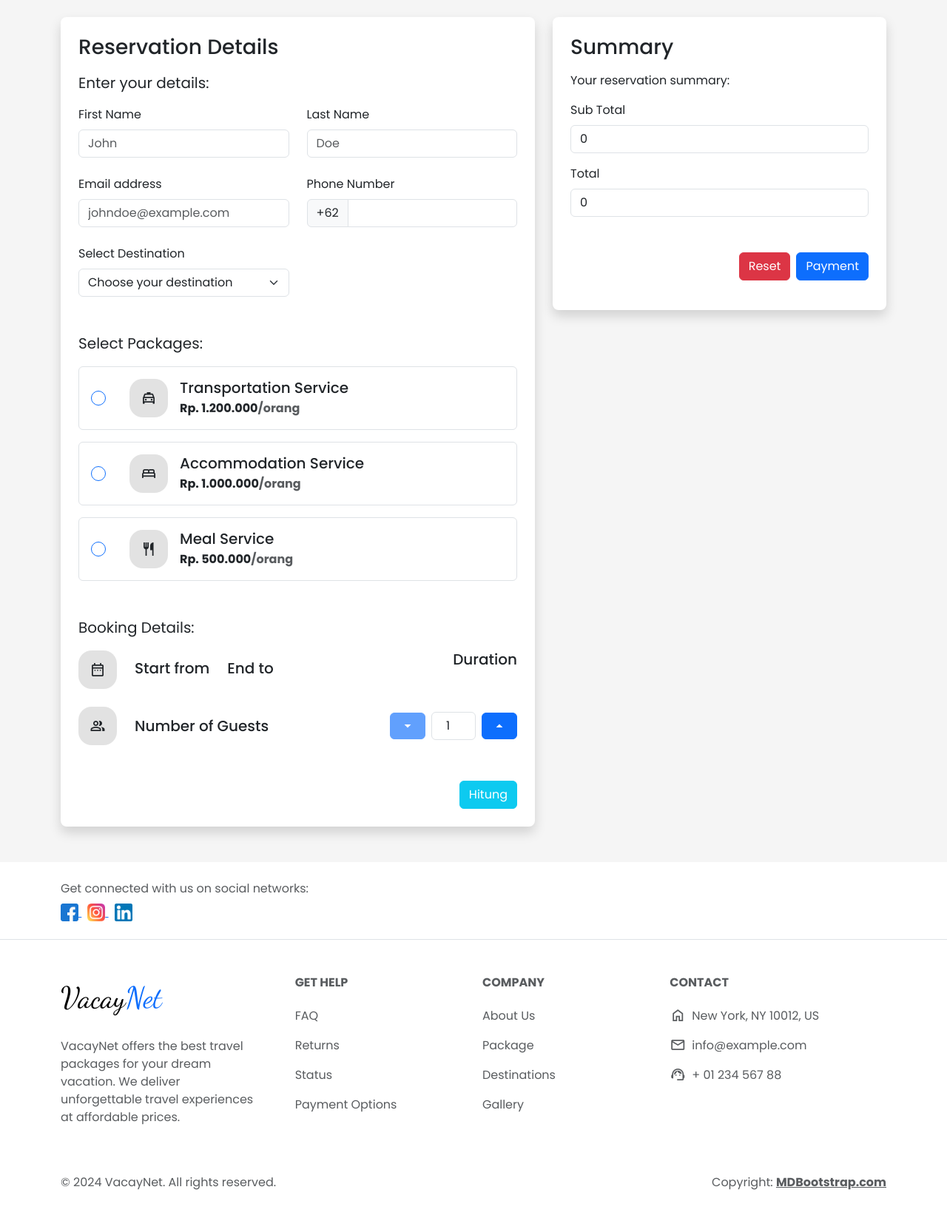
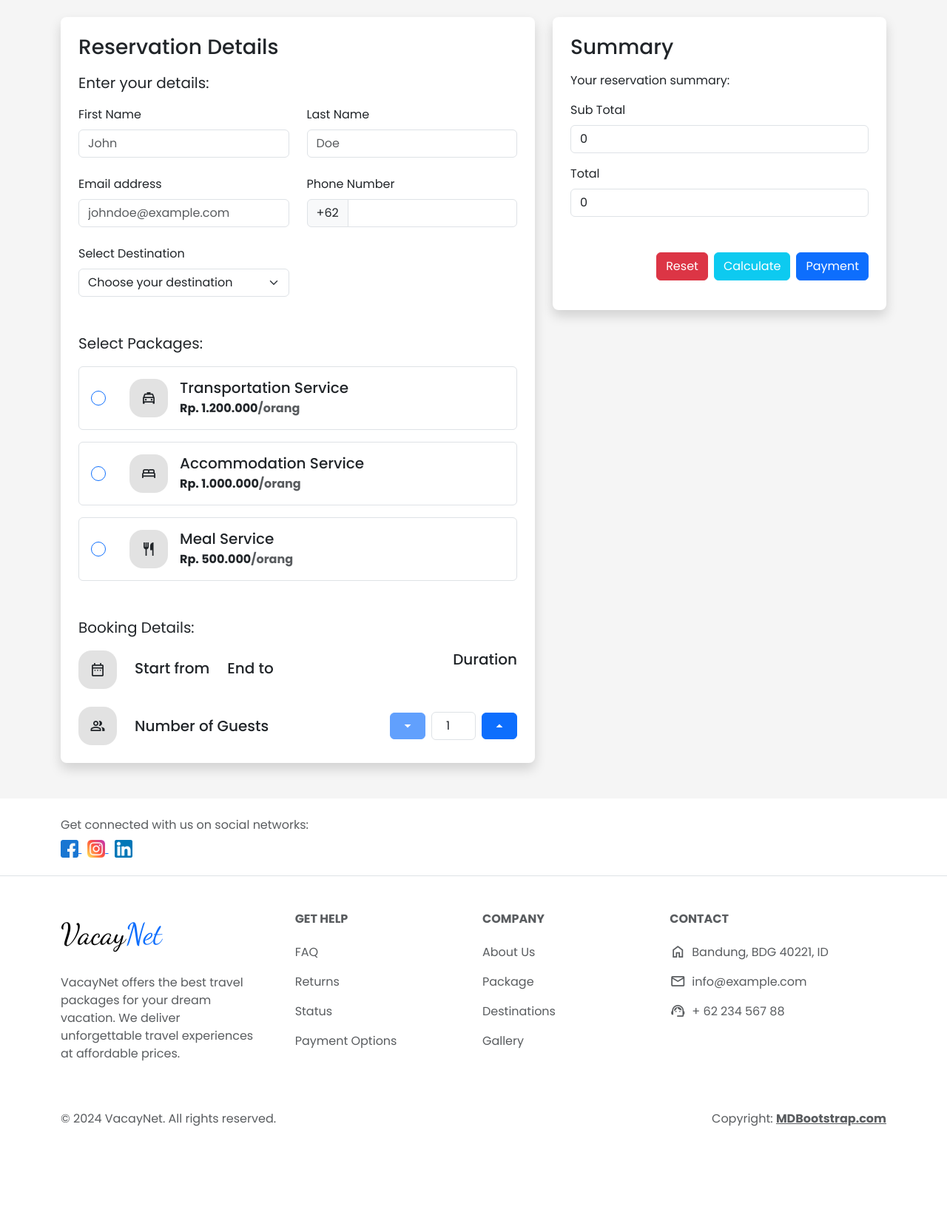
Before and after one commit to imanmaulana1/vacation-website, a PHP site: page /booking in a window 1280 px wide. Shown: the part 247-1897 px from the top of the page at 74% size. After the commit the page ends 1769 px from the top, so only its background shows below. Run offline with PHP 8.4, Linux system fonts and the light colour scheme; some libraries are stand-ins or nearby versions.

Commit message:
style: rename hitung button to calculate button and move the position of the button

```diff
--- a/views/booking.view.php
+++ b/views/booking.view.php
@@ -192,11 +192,6 @@
                                         </div>
                                     </div>
                                 </div>
-                                <div class="row mt-5">
-                                    <div class="col-12 d-flex justify-content-end">
-                                        <button type="button" id="count" name="count" class="btn btn-info text-white">Hitung</button>
-                                    </div>
-                                </div>
                             </div>
                         </section>
                     </div>
@@ -220,7 +215,8 @@
                                             <input type="hidden" id="hiddenTotal" name="hiddenTotal" value="0">
                                             <div class="col-12 d-flex justify-content-end mt-5">
                                                 <button type="reset" name="reset" id="resetButton" class="btn btn-danger text-white me-2">Reset</button>
-                                                <button type="submit" name="payment" class="btn btn-primary text-white">Payment</button>
+                                                <button type="button" name="count" id="count" class="btn btn-info text-white me-2">Calculate</button>
+                                                <button type="submit" name="payment" id="payment" class="btn btn-primary text-white">Payment</button>
                                             </div>
                                         </div>
                                     </div>
--- a/views/partials/footer.php
+++ b/views/partials/footer.php
@@ -67,7 +67,7 @@
                         <span class="material-symbols-outlined text-muted">
                             home
                         </span>
-                        <p>New York, NY 10012, US</p>
+                        <p>Bandung, BDG 40221, ID</p>
                     </div>
                     <div class="d-flex items-center gap-2">
                         <span class="material-symbols-outlined text-muted">
@@ -79,7 +79,7 @@
                         <span class="material-symbols-outlined text-muted">
                             support_agent
                         </span>
-                        <p>+ 01 234 567 88</p>
+                        <p>+ 62 234 567 88</p>
                     </div>
                 </div>
             </div>
--- a/views/reservations.view.php
+++ b/views/reservations.view.php
@@ -74,7 +74,7 @@
                         </tr>
                     </thead>
                     <tbody class="table-group-divider">
-                        <?php if (isset($datas) && is_iterable($datas)): ?>
+                        <?php if (!empty($datas) && is_iterable($datas)): ?>
                             <?php $i = 1; ?>
                             <?php foreach ($datas as $data): ?>
                                 <tr>
```
Also changed, not shown: assets/js/booking.js (+20 -13 lines).
